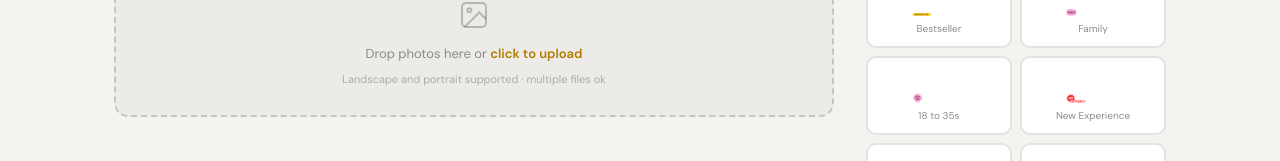
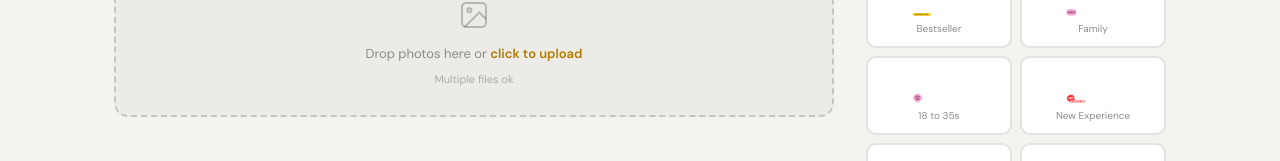
Before and after one commit to ChrystalDO/image-generator, a Next.js app: page / in a window 1280 px wide. Shown: the part 163-324 px from the top of the page. Built offline with nearby package versions, Linux system fonts and the light colour scheme.

Commit message:
Update photo upload hint text

```diff
--- a/app/page.tsx
+++ b/app/page.tsx
@@ -240,7 +240,7 @@ export default function ThumbnailMaker() {
                 <span style={{ fontSize: 13, color: "rgba(26,25,23,0.45)" }}>
                   Drop photos here or <span style={{ color: "#b07d00", fontWeight: 600 }}>click to upload</span>
                 </span>
-                <div style={{ fontSize: 11, color: "rgba(26,25,23,0.3)", marginTop: 6 }}>Landscape and portrait supported · multiple files ok</div>
+                <div style={{ fontSize: 11, color: "rgba(26,25,23,0.3)", marginTop: 6 }}>Multiple files ok</div>
               </div>
               <input ref={photoInputRef} type="file" accept="image/*" multiple style={{ display: "none" }}
                 onChange={(e) => e.target.files && loadFiles(e.target.files)} />
```
